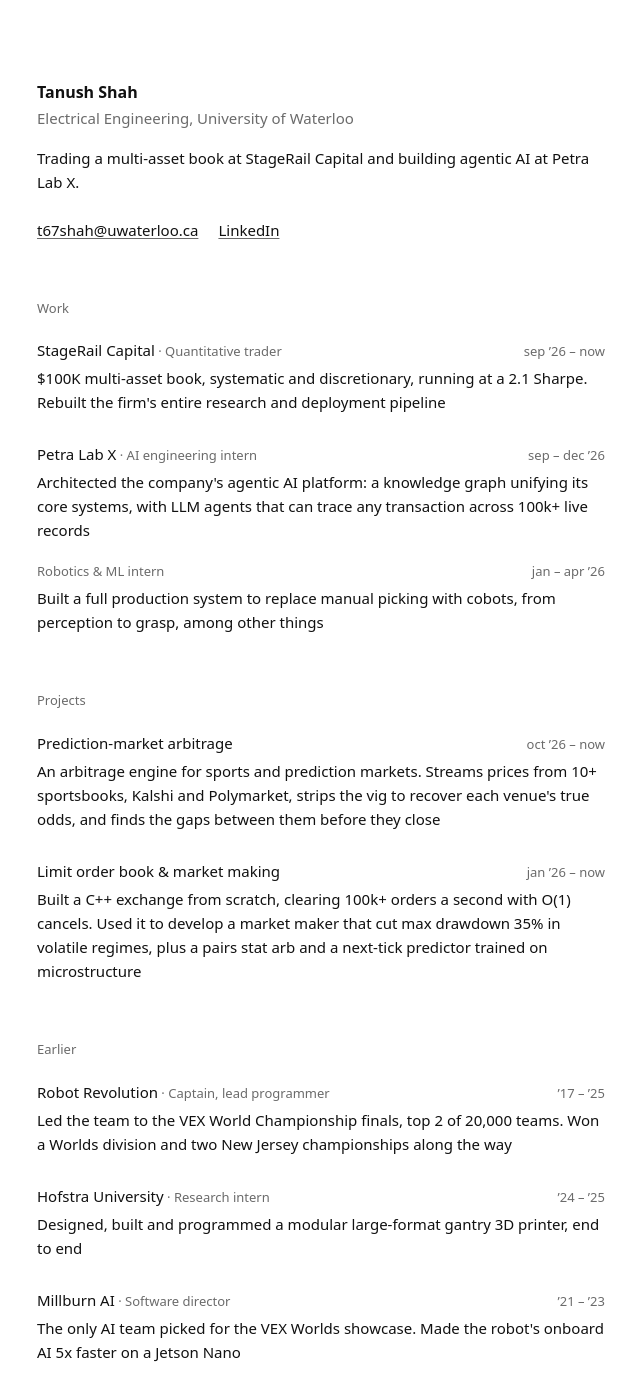
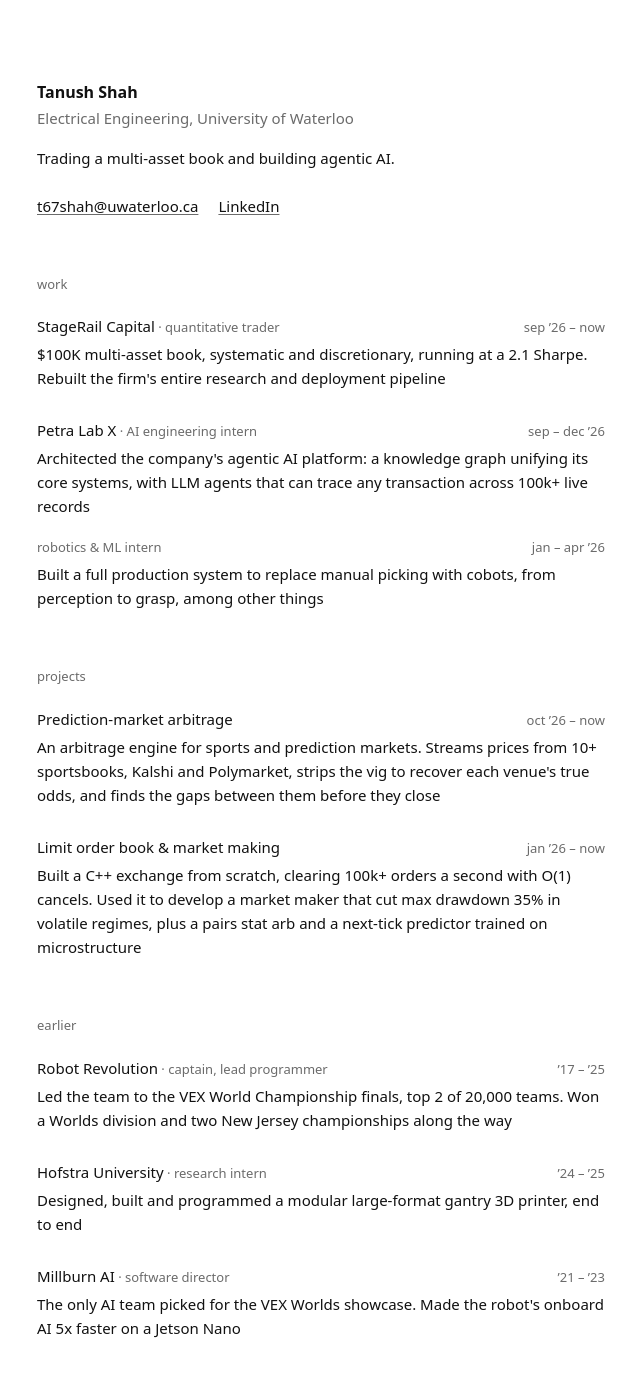
Before and after one commit to tswaterloo/portfoliosite, a Next.js app: page / in a window 1280 px wide. Shown: the top 1400 px of the page, without its empty margins (319-959 px from the left). Built offline with nearby package versions, Linux system fonts and the light colour scheme.

Commit message:
Lowercase labels, shorter intro
Co-Authored-By: Claude Fable 5.1 <noreply@anthropic.com>
Claude-Session: https://claude.ai/code/session_01VzWT3s4DFsaefx8Bd9sagr

```diff
--- a/app/page.tsx
+++ b/app/page.tsx
@@ -8,7 +8,7 @@ type Entry = {
 const work: Entry[] = [
   {
     name: "StageRail Capital",
-    role: "Quantitative trader",
+    role: "quantitative trader",
     dates: "sep ’26 – now",
     text: "$100K multi-asset book, systematic and discretionary, running at a 2.1 Sharpe. Rebuilt the firm's entire research and deployment pipeline",
   },
@@ -19,7 +19,7 @@ const work: Entry[] = [
     text: "Architected the company's agentic AI platform: a knowledge graph unifying its core systems, with LLM agents that can trace any transaction across 100k+ live records",
   },
   {
-    role: "Robotics & ML intern",
+    role: "robotics & ML intern",
     dates: "jan – apr ’26",
     text: "Built a full production system to replace manual picking with cobots, from perception to grasp, among other things",
   },
@@ -41,19 +41,19 @@ const projects: Entry[] = [
 const earlier: Entry[] = [
   {
     name: "Robot Revolution",
-    role: "Captain, lead programmer",
+    role: "captain, lead programmer",
     dates: "’17 – ’25",
     text: "Led the team to the VEX World Championship finals, top 2 of 20,000 teams. Won a Worlds division and two New Jersey championships along the way",
   },
   {
     name: "Hofstra University",
-    role: "Research intern",
+    role: "research intern",
     dates: "’24 – ’25",
     text: "Designed, built and programmed a modular large-format gantry 3D printer, end to end",
   },
   {
     name: "Millburn AI",
-    role: "Software director",
+    role: "software director",
     dates: "’21 – ’23",
     text: "The only AI team picked for the VEX Worlds showcase. Made the robot's onboard AI 5x faster on a Jetson Nano",
   },
@@ -85,16 +85,16 @@ export default function Home() {
       <h1>Tanush Shah</h1>
       <p className="muted">Electrical Engineering, University of Waterloo</p>
 
-      <p>Trading a multi-asset book at StageRail Capital and building agentic AI at Petra Lab X.</p>
+      <p>Trading a multi-asset book and building agentic AI.</p>
 
       <div className="links">
         <a href="mailto:t67shah@uwaterloo.ca">t67shah@uwaterloo.ca</a>
         <a href="https://linkedin.com/in/tanush-shah17">LinkedIn</a>
       </div>
 
-      <Section title="Work" entries={work} />
-      <Section title="Projects" entries={projects} />
-      <Section title="Earlier" entries={earlier} />
+      <Section title="work" entries={work} />
+      <Section title="projects" entries={projects} />
+      <Section title="earlier" entries={earlier} />
     </main>
   )
 }
```
